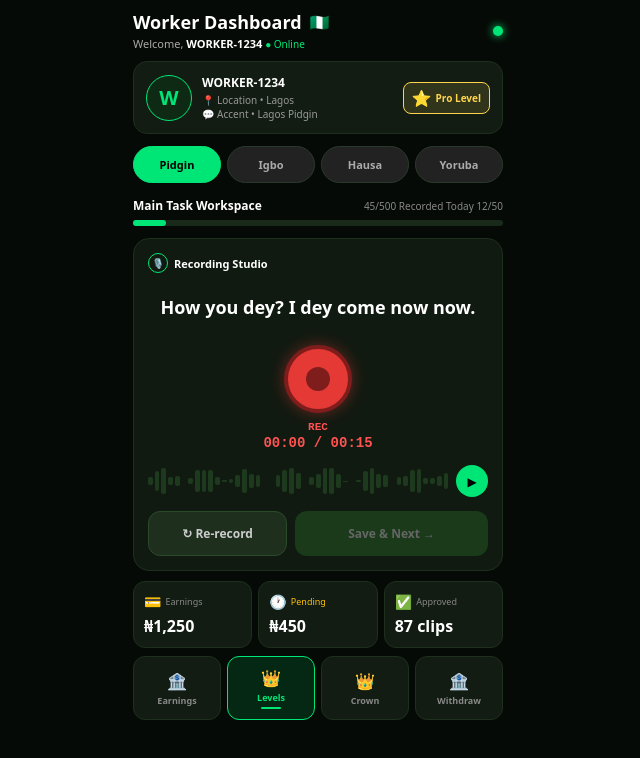
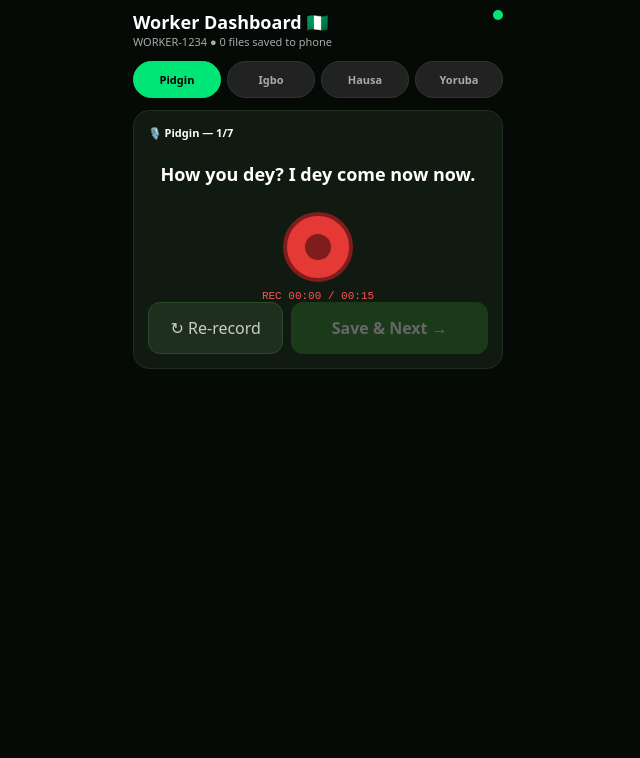
Before and after one commit to tapbombaai-glitch/main-naija-pidgin, a Next.js app: page /worker in a window 1280 px wide. Shown: the top 758 px of the page, without its empty margins (322-962 px from the left). Built offline with nearby package versions, Linux system fonts and the light colour scheme.

Commit message:
Update page.tsx

```diff
--- a/app/worker/page.tsx
+++ b/app/worker/page.tsx
@@ -6,12 +6,12 @@ export default function WorkerDashboard() {
   const [audioURL, setAudioURL] = useState<string | null>(null);
   const [timer, setTimer] = useState(0);
   const [selectedLang, setSelectedLang] = useState("Pidgin");
-  const [activeBottom, setActiveBottom] = useState("Levels");
   const [showModal, setShowModal] = useState<string | null>(null);
   const [earnings, setEarnings] = useState({ total: 1250, pending: 450, approved: 87 });
   const [taskProgress, setTaskProgress] = useState({ total: 45, today: 12 });
   const [currentSentenceIndex, setCurrentSentenceIndex] = useState(0);
   const [toast, setToast] = useState<string | null>(null);
+  const [savedFiles, setSavedFiles] = useState<any[]>([]);
 
   const mediaRecorderRef = useRef<MediaRecorder | null>(null);
   const audioChunksRef = useRef<Blob[]>([]);
@@ -27,7 +27,6 @@ export default function WorkerDashboard() {
 
   const sentences = allSentences[selectedLang];
 
-  // LOAD PROGRESS FROM PHONE
   useEffect(() => {
     const saved = localStorage.getItem("naija_progress");
     if (saved) {
@@ -38,11 +37,12 @@ export default function WorkerDashboard() {
         setCurrentSentenceIndex(p.index || 0);
       } catch {}
     }
+    setSavedFiles(JSON.parse(localStorage.getItem("gin_recordings") || "[]"));
   }, []);
 
   const showToast = (msg: string) => {
     setToast(msg);
-    setTimeout(() => setToast(null), 2500);
+    setTimeout(() => setToast(null), 3000);
   };
 
   const toggleRecording = async () => {
@@ -68,9 +68,8 @@ export default function WorkerDashboard() {
       setIsRecording(true);
       setAudioURL(null);
       setTimer(0);
-      timerRef.current = setInterval(() => setTimer(p => p + 1), 1000);
-      if (navigator.vibrate) navigator.vibrate(80);
-    } catch { alert("Abeg allow microphone access!"); }
+      timerRef.current = setInterval(() => setTimer((p: number) => p + 1), 1000);
+    } catch { alert("Abeg allow microphone!"); }
   };
 
   const formatTime = (s: number) => {
@@ -85,164 +84,103 @@ export default function WorkerDashboard() {
     if (timerRef.current) clearInterval(timerRef.current);
   };
 
-  // UPGRADED SAVE & NEXT - NOW TEXT GO CHANGE + CHAIRMAN CONNECTION
+  // ✅ FIXED - SAFE TO PHONE FILE
   const saveAndNext = async () => {
-    if (!audioURL) { alert("🎤 Abeg record first before saving!"); return; }
+    if (!audioURL) { alert("🎤 Record first!"); return; }
 
-    // 1. Download to phone
+    try {
+      const blob = await fetch(audioURL).then(r => r.blob());
+      const fileName = `GIN-${selectedLang}-${Date.now()}.webm`;
+
+      // FIXED SAVE - PHONE MUST DOWNLOAD
+      const blobUrl = URL.createObjectURL(blob);
       const a = document.createElement("a");
-    a.href = audioURL;
-    a.download = `recording-${selectedLang}-${Date.now()}.webm`;
+      a.href = blobUrl;
+      a.download = fileName;
+      a.style.display = "none";
+      document.body.appendChild(a); // FIX FOR PHONE!
       a.click();
+      setTimeout(() => {
+        document.body.removeChild(a);
+        URL.revokeObjectURL(blobUrl);
+      }, 500);
 
-    // 2. Save for Chairman Dashboard (localStorage + API ready)
-    const recordingData = {
+      // Save for Chairman as file
+      const reader = new FileReader();
+      reader.onloadend = () => {
+        const data = {
           id: Date.now(),
           worker_id: "WORKER-1234",
           lang: selectedLang,
           sentence: sentences[currentSentenceIndex],
-      audio: audioURL,
+          fileName,
+          audioData: reader.result,
           time: new Date().toISOString(),
           earnings: 30,
+          status: "saved_to_phone",
+          approved: false
         };
+        const old = JSON.parse(localStorage.getItem("gin_recordings") || "[]");
+        old.unshift(data);
+        localStorage.setItem("gin_recordings", JSON.stringify(old.slice(0,100)));
+        setSavedFiles(old.slice(0,100));
+      };
+      reader.readAsDataURL(blob);
 
-    // Save to localStorage for Chairman to see
-    const existing = JSON.parse(localStorage.getItem("naija_recordings") || "[]");
-    existing.unshift(recordingData);
-    localStorage.setItem("naija_recordings", JSON.stringify(existing.slice(0, 100)));
-
-    // Try to send to Chairman API if e dey
-    try {
-      const blob = await fetch(audioURL).then(r => r.blob());
-      const fd = new FormData();
-      fd.append("file", blob);
-      fd.append("data", JSON.stringify(recordingData));
-      fetch("/api/recordings", { method: "POST", body: fd }).catch(()=>{});
-    } catch {}
-
-    // 3. Update money and progress
-    const newEarnings = {
-      total: earnings.total + 30,
-      pending: earnings.pending + 30,
-      approved: earnings.approved + 1
-    };
+      // Next
+      const newEarnings = { total: earnings.total + 30, pending: earnings.pending + 30, approved: earnings.approved };
       const newProgress = { total: taskProgress.total + 1, today: taskProgress.today + 1 };
       const nextIndex = (currentSentenceIndex + 1) % sentences.length;
-
       setEarnings(newEarnings);
       setTaskProgress(newProgress);
       setCurrentSentenceIndex(nextIndex);
-
-    // Save progress
-    localStorage.setItem("naija_progress", JSON.stringify({
-      progress: newProgress,
-      earnings: newEarnings,
-      index: nextIndex,
-      lang: selectedLang
-    }));
-
+      localStorage.setItem("naija_progress", JSON.stringify({ progress: newProgress, earnings: newEarnings, index: nextIndex }));
       setAudioURL(null);
       setTimer(0);
-
-    if (navigator.vibrate) navigator.vibrate([50, 30, 50]);
-    showToast(`✅ Saved! ₦30 added. Next work: ${sentences[nextIndex].slice(0,20)}...`);
+      showToast(`✅ SAVED TO PHONE FILE: ${fileName} ₦30`);
+    } catch (e) {
+      alert("Save fail: " + e);
+    }
   };
 
-  useEffect(() => { return () => { if (timerRef.current) clearInterval(timerRef.current); streamRef.current?.getTracks().forEach(t => t.stop()); }; }, []);
+  useEffect(() => { return () => { if (timerRef.current) clearInterval(timerRef.current); streamRef.current?.getTracks().forEach((t: MediaStreamTrack) => t.stop()); }; }, []);
   useEffect(() => { setCurrentSentenceIndex(0); setAudioURL(null); setTimer(0); }, [selectedLang]);
 
   return (
     <div style={{ background: "#060A06", minHeight: "100vh", color: "white", fontFamily: "system-ui" }}>
-      {toast && <div style={{ position: "fixed", top: "20px", left: "50%", transform: "translateX(-50%)", background: "#00E676", color: "black", padding: "10px 18px", borderRadius: "20px", fontSize: "12px", fontWeight: "900", zIndex: 100, boxShadow: "0 4px 20px rgba(0,230,118,0.5)" }}>{toast}</div>}
-
+      {toast && <div style={{ position: "fixed", top: "20px", left: "50%", transform: "translateX(-50%)", background: "#00E676", color: "black", padding: "10px 18px", borderRadius: "20px", fontSize: "12px", fontWeight: "900", zIndex: 100 }}>{toast}</div>}
       <div style={{ maxWidth: "390px", margin: "0 auto", padding: "10px", paddingBottom: "90px" }}>
-        <div style={{ display: "flex", justifyContent: "space-between", alignItems: "center", marginBottom: "10px" }}>
-          <div><div style={{ display: "flex", alignItems: "center", gap: "8px" }}><h1 style={{ fontSize: "18px", fontWeight: "900", margin: 0 }}>Worker Dashboard</h1><span>🇳🇬</span></div><div style={{ fontSize: "11px", color: "#aaa", marginTop: "2px" }}>Welcome, <span style={{ color: "white", fontWeight: "800" }}>WORKER-1234</span> <span style={{ color: "#00E676", fontSize: "10px" }}> ● Online</span></div></div>
-          <div style={{ width: "10px", height: "10px", background: "#00E676", borderRadius: "50%", boxShadow: "0 0 8px #00E676" }}></div>
+        <div style={{ display: "flex", justifyContent: "space-between", marginBottom: "10px" }}>
+          <div><h1 style={{ fontSize: "18px", fontWeight: "900", margin: 0 }}>Worker Dashboard 🇳🇬</h1><div style={{ fontSize: "11px", color: "#aaa" }}>WORKER-1234 ● {savedFiles.length} files saved to phone</div></div>
+          <div style={{ width: "10px", height: "10px", background: "#00E676", borderRadius: "50%" }}></div>
         </div>
-
-        <div onClick={()=>setShowModal("profile")} style={{ background: "#121C12", border: "1px solid #1E2F1E", borderRadius: "14px", padding: "12px", display: "flex", justifyContent: "space-between", alignItems: "center", cursor: "pointer" }}>
-          <div style={{ display: "flex", gap: "10px", alignItems: "center" }}>
-            <div style={{ width: "46px", height: "46px", borderRadius: "50%", background: "#0F2A14", border: "1.5px solid #00E676", display: "flex", alignItems: "center", justifyContent: "center", color: "#00E676", fontWeight: "900", fontSize: "20px" }}>W</div>
-            <div><div style={{ fontWeight: "900", fontSize: "12px" }}>WORKER-1234</div><div style={{ fontSize: "10px", color: "#999", marginTop: "2px" }}>📍 Location • Lagos</div><div style={{ fontSize: "10px", color: "#999" }}>💬 Accent • Lagos Pidgin</div></div>
-          </div>
-          <div style={{ textAlign: "center" }}><div style={{ background: "#FFD54F20", border: "1.5px solid #FFD54F", borderRadius: "8px", padding: "4px 8px", display: "flex", alignItems: "center", gap: "4px" }}><span>⭐</span><span style={{ fontSize: "10px", fontWeight: "900", color: "#FFD54F" }}>Pro Level</span></div></div>
-        </div>
-
         <div style={{ display: "flex", gap: "6px", marginTop: "12px" }}>
           {["Pidgin","Igbo","Hausa","Yoruba"].map(lang=>(
             <button key={lang} onClick={()=>setSelectedLang(lang)} style={{ flex: 1, padding: "10px 0", borderRadius: "20px", fontSize: "11px", fontWeight: "900", border: selectedLang===lang?"1.5px solid #00E676":"1px solid #2A3A2A", background: selectedLang===lang?"#00E676":"#222", color: selectedLang===lang?"black":"#aaa" }}>{lang}</button>
           ))}
         </div>
-
-        <div style={{ marginTop: "14px" }}>
-          <div style={{ display: "flex", justifyContent: "space-between", alignItems: "center", marginBottom: "6px" }}><span style={{ fontSize: "12px", fontWeight: "800" }}>Main Task Workspace</span><span style={{ fontSize: "10px", color: "#888" }}>{taskProgress.total}/500 Recorded Today {taskProgress.today}/50</span></div>
-          <div style={{ width: "100%", height: "6px", background: "#1A2A1A", borderRadius: "10px" }}><div style={{ width: `${(taskProgress.total/500)*100}%`, height: "100%", background: "#00E676", borderRadius: "10px" }}></div></div>
-        </div>
-
         <div style={{ background: "#111A11", border: "1px solid #1E2F1E", borderRadius: "16px", padding: "14px", marginTop: "12px" }}>
-          <div style={{ display: "flex", alignItems: "center", gap: "6px", marginBottom: "10px" }}><div style={{ width: "20px", height: "20px", borderRadius: "50%", border: "1.5px solid #00E676", display: "flex", alignItems: "center", justifyContent: "center", fontSize: "10px" }}>🎙️</div><span style={{ fontSize: "11px", fontWeight: "800" }}>Recording Studio</span></div>
-          <div style={{ textAlign: "center", marginBottom: "14px", minHeight: "48px", display: "flex", alignItems: "center", justifyContent: "center" }}><p style={{ fontSize: "18px", fontWeight: "900", lineHeight: "24px", margin: 0 }}>{sentences[currentSentenceIndex]}</p></div>
-
-          <div style={{ display: "flex", justifyContent: "center", alignItems: "center", gap: "30px", marginBottom: "8px" }}>
-            <button onClick={toggleRecording} style={{ width: "68px", height: "68px", borderRadius: "50%", background: isRecording?"#CC0000":"#E53935", border: "4px solid #7f1d1d", display: "flex", alignItems: "center", justifyContent: "center", boxShadow: isRecording?"0 0 30px rgba(255,0,0,0.7)":"0 0 15px rgba(229,57,53,0.4)" }}>
-              {isRecording ? <div style={{ width: "22px", height: "22px", background: "white", borderRadius: "3px" }}></div> : <div style={{ width: "24px", height: "24px", background: "#7f1d1d", borderRadius: "50%" }}></div>}
+          <div style={{ fontSize: "11px", fontWeight: "800", marginBottom: "10px" }}>🎙️ {selectedLang} — {currentSentenceIndex+1}/{sentences.length}</div>
+          <div style={{ textAlign: "center", minHeight: "48px", display: "flex", alignItems: "center", justifyContent: "center", marginBottom: "14px" }}><p style={{ fontSize: "18px", fontWeight: "900", margin: 0 }}>{sentences[currentSentenceIndex]}</p></div>
+          <div style={{ display: "flex", justifyContent: "center", marginBottom: "8px" }}>
+            <button onClick={toggleRecording} style={{ width: "70px", height: "70px", borderRadius: "50%", background: isRecording?"#CC0000":"#E53935", border: "4px solid #7f1d1d" }}>
+              {isRecording ? <div style={{ width: "22px", height: "22px", background: "white", borderRadius: "3px", margin: "auto" }}></div> : <div style={{ width: "26px", height: "26px", background: "#7f1d1d", borderRadius: "50%", margin: "auto" }}></div>}
             </button>
           </div>
-          <div style={{ textAlign: "center", fontSize: "11px", color: "#ff5252", fontFamily: "monospace", fontWeight: "700" }}>REC</div>
-          <div style={{ textAlign: "center", fontSize: "14px", color: "#ff5252", fontFamily: "monospace", fontWeight: "700", marginTop: "2px" }}>{formatTime(timer)} / 00:15</div>
-
-          <div style={{ display: "flex", alignItems: "center", gap: "8px", marginTop: "14px", marginBottom: "14px" }}>
-            <div style={{ flex: 1, height: "32px", display: "flex", alignItems: "center", gap: "2px" }}>
-              {Array.from({ length: 45 }).map((_, i) => (<div key={i} style={{ flex: 1, height: `${6 + Math.sin(i + timer) * 10 + Math.random() * 12}px`, background: isRecording || audioURL ? "#00E676" : "#1E3A1E", borderRadius: "2px", transition: "height 0.1s" }}></div>))}
-            </div>
-            <button onClick={()=>audioURL && new Audio(audioURL).play()} style={{ width: "32px", height: "32px", borderRadius: "50%", background: "#00E676", border: "none", display: "flex", alignItems: "center", justifyContent: "center", fontSize: "12px" }}>▶</button>
-          </div>
-
-          {audioURL && <audio controls src={audioURL} style={{ width: "100%", marginBottom: "12px", height: "32px", borderRadius: "8px" }} />}
-
+          <div style={{ textAlign: "center", fontSize: "11px", color: "#ff5252", fontFamily: "monospace" }}>REC {formatTime(timer)} / 00:15</div>
+          {audioURL && <audio controls src={audioURL} style={{ width: "100%", margin: "12px 0", height: "36px" }} />}
           <div style={{ display: "flex", gap: "8px" }}>
-            <button onClick={reRecord} style={{ flex: 1, background: "#1E2F1E", border: "1px solid #2A4A2A", color: "#ccc", padding: "13px", borderRadius: "12px", fontSize: "12px", fontWeight: "800" }}>↻ Re-record</button>
-            <button onClick={saveAndNext} style={{ flex: 1.5, background: audioURL ? "#00E676" : "#1A3A1A", color: audioURL ? "black" : "#666", border: "none", padding: "13px", borderRadius: "12px", fontSize: "12px", fontWeight: "900" }}>Save & Next →</button>
+            <button onClick={reRecord} style={{ flex: 1, background: "#1E2F1E", color: "#ccc", padding: "14px", borderRadius: "12px", border: "1px solid #2A4A2A" }}>↻ Re-record</button>
+            <button onClick={saveAndNext} style={{ flex: 1.6, background: audioURL ? "#00E676" : "#1A3A1A", color: audioURL ? "black" : "#666", padding: "14px", borderRadius: "12px", border: "none", fontWeight: "900" }}>{audioURL ? "💾 SAVE TO PHONE FILE →" : "Save & Next →"}</button>
           </div>
         </div>
-
-        <div style={{ display: "grid", gridTemplateColumns: "1fr 1fr 1fr", gap: "6px", marginTop: "10px" }}>
-          <div onClick={()=>setShowModal("earnings")} style={{ background: "#121C12", border: "1px solid #1E2F1E", borderRadius: "12px", padding: "10px", cursor: "pointer" }}><div style={{ display: "flex", alignItems: "center", gap: "4px" }}><span style={{ fontSize: "14px" }}>💳</span><span style={{ fontSize: "9px", color: "#888" }}>Earnings</span></div><div style={{ fontSize: "16px", fontWeight: "900", marginTop: "4px" }}>₦{earnings.total.toLocaleString()}</div></div>
-          <div onClick={()=>setShowModal("pending")} style={{ background: "#121C12", border: "1px solid #1E2F1E", borderRadius: "12px", padding: "10px", cursor: "pointer" }}><div style={{ display: "flex", alignItems: "center", gap: "4px" }}><span style={{ fontSize: "14px" }}>🕐</span><span style={{ fontSize: "9px", color: "#FFC107" }}>Pending</span></div><div style={{ fontSize: "16px", fontWeight: "900", marginTop: "4px" }}>₦{earnings.pending}</div></div>
-          <div onClick={()=>setShowModal("approved")} style={{ background: "#121C12", border: "1px solid #1E2F1E", borderRadius: "12px", padding: "10px", cursor: "pointer" }}><div style={{ display: "flex", alignItems: "center", gap: "4px" }}><span style={{ fontSize: "14px" }}>✅</span><span style={{ fontSize: "9px", color: "#888" }}>Approved</span></div><div style={{ fontSize: "16px", fontWeight: "900", marginTop: "4px" }}>{earnings.approved} clips</div></div>
-        </div>
-
-        <div style={{ display: "grid", gridTemplateColumns: "1fr 1fr 1fr 1fr", gap: "6px", marginTop: "8px" }}>
-          {[
-            { label: "Earnings", icon: "🏦", id: "earnings" },
-            { label: "Levels", icon: "👑", id: "levels", active: true },
-            { label: "Crown", icon: "👑", id: "crown" },
-            { label: "Withdraw", icon: "🏦", id: "withdraw" },
-          ].map(item=>(
-            <button key={item.id} onClick={()=>{setActiveBottom(item.label); setShowModal(item.id);}} style={{ background: activeBottom===item.label?"#00E67622":"#121C12", border: activeBottom===item.label?"1px solid #00E676":"1px solid #1E2F1E", borderRadius: "12px", padding: "10px 4px", textAlign: "center" }}>
-              <div style={{ fontSize: "16px" }}>{item.icon}</div>
-              <div style={{ fontSize: "9px", marginTop: "2px", fontWeight: "800", color: activeBottom===item.label?"#00E676":"#888" }}>{item.label}</div>
-              {activeBottom===item.label && <div style={{ width: "20px", height: "2px", background: "#00E676", margin: "3px auto 0", borderRadius: "2px" }}></div>}
-            </button>
-          ))}
-        </div>
-      </div>
-
-      {showModal && (
-        <div onClick={()=>setShowModal(null)} style={{ position: "fixed", inset: 0, background: "rgba(0,0,0,0.7)", display: "flex", alignItems: "center", justifyContent: "center", padding: "16px", zIndex: 50 }}>
-          <div onClick={e=>e.stopPropagation()} style={{ background: "#121C12", border: "1px solid #00E676", borderRadius: "16px", padding: "20px", width: "100%", maxWidth: "340px" }}>
-            {showModal==="earnings" && <><div style={{ fontSize: "18px", fontWeight: "900" }}>💰 Earnings</div><div style={{ fontSize: "32px", fontWeight: "900", color: "#00E676", marginTop: "12px" }}>₦{earnings.total.toLocaleString()}</div><div style={{ fontSize: "12px", color: "#888", marginTop: "8px" }}>Total: {taskProgress.total} recordings<br/>Rate: ₦30 per clip<br/>Next payout: Friday</div></>}
-            {showModal==="pending" && <><div style={{ fontSize: "18px", fontWeight: "900" }}>🕐 Pending</div><div style={{ fontSize: "32px", fontWeight: "900", color: "#FFC107", marginTop: "12px" }}>₦{earnings.pending}</div><div style={{ fontSize: "12px", color: "#888", marginTop: "8px" }}>Pending review<br/>Usually approved in 24hrs</div></>}
-            {showModal==="approved" && <><div style={{ fontSize: "18px", fontWeight: "900" }}>✅ Approved Clips</div><div style={{ fontSize: "32px", fontWeight: "900", marginTop: "12px" }}>{earnings.approved}</div><div style={{ fontSize: "12px", color: "#888", marginTop: "8px" }}>Quality score: 4.8/5.0</div></>}
-            {showModal==="levels" && <><div style={{ fontSize: "18px", fontWeight: "900" }}>👑 Pro Level</div><div style={{ fontSize: "12px", color: "#00E676", marginTop: "8px", fontWeight: "800" }}>You are Pro Level Worker!</div><div style={{ background: "#000", height: "8px", borderRadius: "10px", marginTop: "12px" }}><div style={{ width: `${(taskProgress.total/500)*100}%`, height: "100%", background: "#00E676", borderRadius: "10px" }}></div></div><div style={{ fontSize: "10px", color: "#888", marginTop: "6px" }}>{taskProgress.total}/500 to Master Level</div></>}
-            {showModal==="withdraw" && <><div style={{ fontSize: "18px", fontWeight: "900" }}>💳 Withdraw</div><div style={{ fontSize: "12px", color: "#888", marginTop: "8px" }}>Available: ₦{earnings.total.toLocaleString()}<br/>Min: ₦1,000</div><button onClick={()=>{alert("Withdraw request sent!"); setShowModal(null);}} style={{ width: "100%", marginTop: "14px", background: "#00E676", color: "black", border: "none", padding: "12px", borderRadius: "10px", fontWeight: "900" }}>Withdraw ₦{earnings.total.toLocaleString()}</button></>}
-            {showModal==="profile" && <><div style={{ fontSize: "18px", fontWeight: "900" }}>👤 WORKER-1234</div><div style={{ fontSize: "12px", color: "#888", marginTop: "8px" }}>📍 Lagos<br/>🎤 {selectedLang}<br/>⭐ Pro Level<br/>🎙️ {taskProgress.total} recordings saved</div></>}
-            {showModal==="crown" && <><div style={{ fontSize: "18px", fontWeight: "900" }}>👑 Leaderboard</div><div style={{ fontSize: "12px", color: "#888", marginTop: "8px" }}>Your rank: #12<br/>Top: 892 clips<br/>Keep recording to rank up!</div></>}
-            <button onClick={()=>setShowModal(null)} style={{ width: "100%", marginTop: "16px", background: "#222", color: "white", border: "none", padding: "10px", borderRadius: "10px", fontWeight: "800" }}>Close</button>
-          </div>
+        {savedFiles.length > 0 && (
+          <div style={{ marginTop: "12px", background: "#0A150A", border: "1px solid #00E67640", borderRadius: "12px", padding: "10px" }}>
+            <div style={{ fontSize: "11px", fontWeight: "800", color: "#00E676" }}>📁 {savedFiles.length} Files Saved to Phone for Chairman</div>
+            {savedFiles.slice(0,3).map((f: any)=> <div key={f.id} style={{ fontSize: "10px", color: "#aaa", marginTop: "4px" }}>• {f.fileName} — {f.sentence.slice(0,20)}...</div>)}
           </div>
         )}
       </div>
+    </div>
   );
 }
```
Lines whose indentation alone changed are shown as unchanged.
